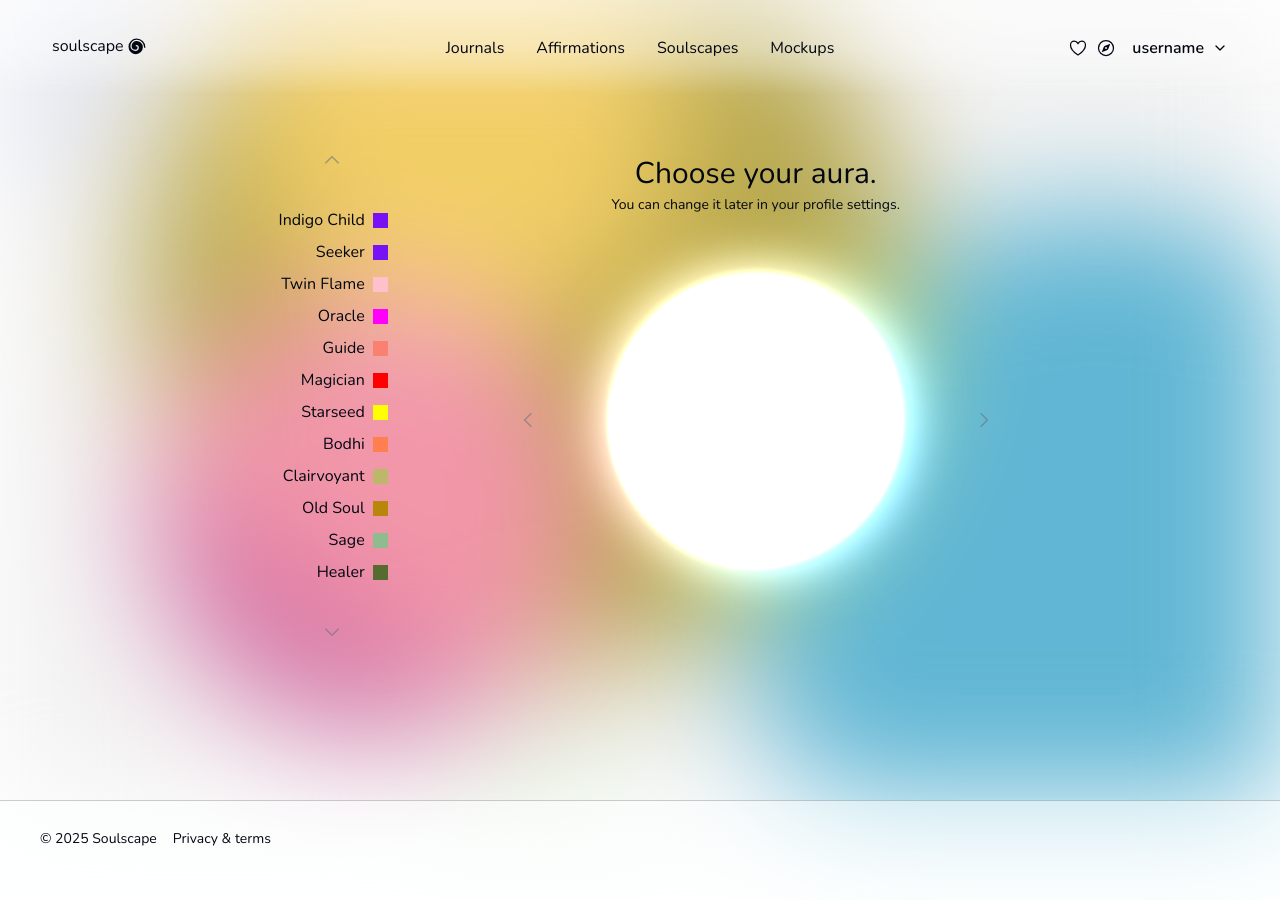
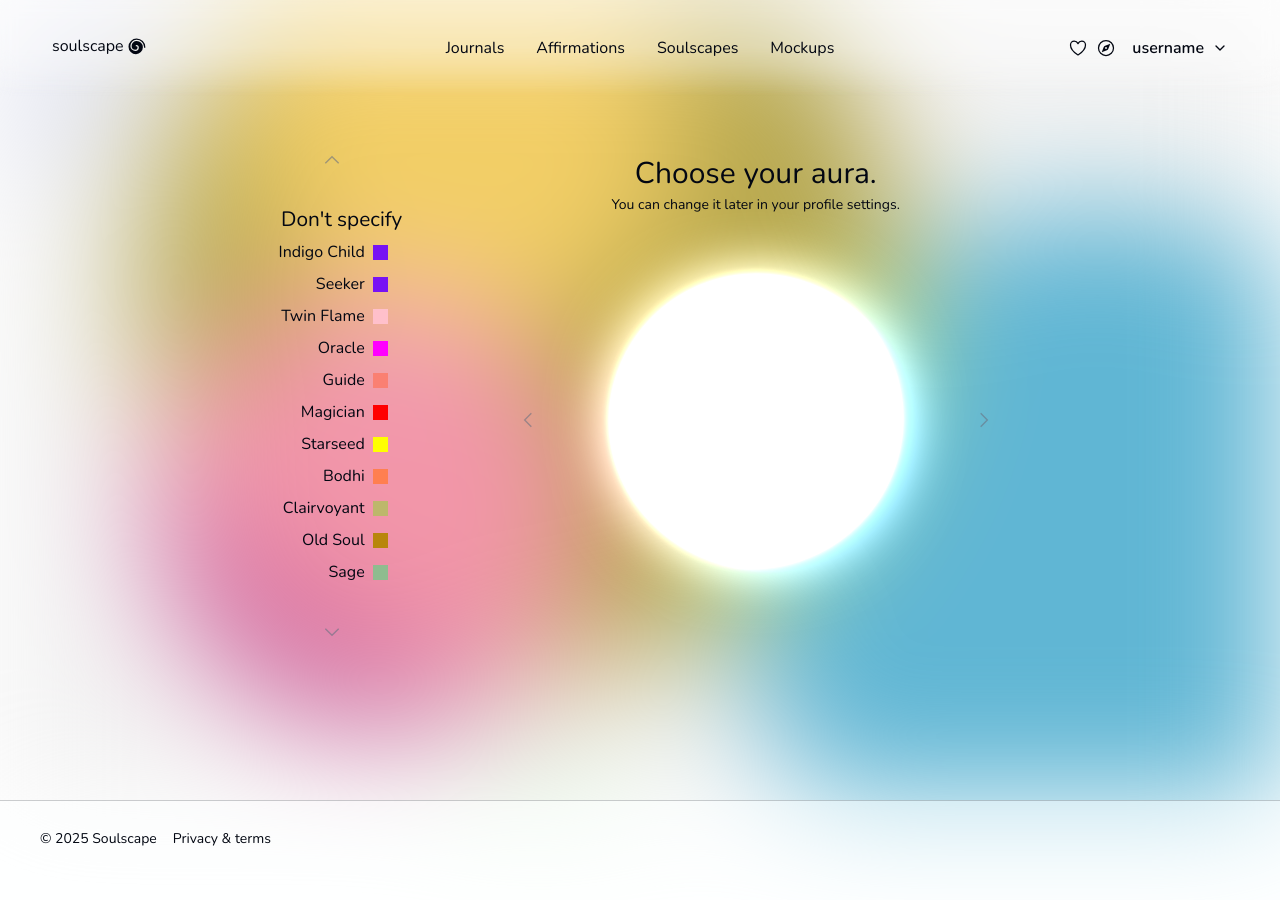
Before and after one commit to capt-ines/soulscape, a Next.js app: page /dashboard/settings/aura in a window 1280 px wide. Shown: the top 900 px of the page. Built offline with nearby package versions, Linux system fonts and the light colour scheme.

Commit message:
fix: next-themes bug fix

```diff
--- a/src/app/(main)/dashboard/settings/aura/page.tsx
+++ b/src/app/(main)/dashboard/settings/aura/page.tsx
@@ -7,7 +7,7 @@ import ArrowButton from "@/components/ArrowButton";
 import { themesData } from "@/constants/themes";
 
 const Aura = () => {
-  const { theme, setTheme } = useTheme();
+  const { theme, setTheme, systemTheme } = useTheme();
   const themeObject = themesData.find((t) => t.key === theme);
   const [currentIndex, setCurrentIndex] = useState(0);
   const listRef = useRef<HTMLUListElement | null>(null);
@@ -21,20 +21,15 @@ const Aura = () => {
   }, [themeObject]);
 
   useEffect(() => {
-    if (document.documentElement.className === "light") {
-      setTheme("indigoChild");
-    }
-    if (document.documentElement.className === "dark") {
-      setTheme("seeker");
-    }
-  }, []);
+    localStorage.getItem("theme");
+    if (theme !== "system") document.documentElement.classList.remove("dark");
+    document.documentElement.classList.remove("light");
+  }, [theme]);
 
   const nextTheme = () => {
     setCurrentIndex((prev) => {
       const newIndex = (prev + 1) % themesData.length;
       const newTheme = themesData[newIndex].key;
-      document.documentElement.classList.remove("light");
-      document.documentElement.classList.remove("dark");
       setTheme(newTheme);
       return newIndex;
     });
@@ -44,8 +39,6 @@ const Aura = () => {
     setCurrentIndex((prev) => {
       const newIndex = (prev - 1 + themesData.length) % themesData.length;
       const newTheme = themesData[newIndex].key;
-      document.documentElement.classList.remove("light");
-      document.documentElement.classList.remove("dark");
       setTheme(newTheme);
       return newIndex;
     });
@@ -57,9 +50,11 @@ const Aura = () => {
     swatch: string;
   }) => {
     const newTheme = t.key;
-    document.documentElement.classList.remove("light");
-    document.documentElement.classList.remove("dark");
     setTheme(newTheme);
+  };
+
+  const setSystemTheme = () => {
+    setTheme("system");
   };
 
   useEffect(() => {
@@ -80,7 +75,7 @@ const Aura = () => {
       }
     }
   }, [currentIndex]);
-
+  if (!theme) return;
   return (
     <section className="flex flex-col-reverse items-center justify-center gap-5 md:flex-row md:gap-2 lg:my-5 lg:gap-20 2xl:gap-30">
       <div className="flex flex-col items-center gap-1">
@@ -101,12 +96,18 @@ const Aura = () => {
           ref={listRef}
           className="no-scroll flex h-36 flex-col items-end overflow-x-hidden overflow-y-scroll scroll-smooth md:h-96"
         >
+          <li
+            onClick={setSystemTheme}
+            className={`${theme === "system" ? `scale-130 hover:scale-126` : ``} flex cursor-pointer items-center gap-2 px-5 py-1 whitespace-nowrap transition-transform duration-300 hover:scale-120`}
+          >
+            Don&#39;t specify
+          </li>
           {themesData.map((t, index) => (
             <li
               ref={(el) => (itemRefs.current[index] = el)}
               onClick={() => handleSwatchClick(t)}
               key={t.key}
-              className={`${themeObject?.key === t.key ? `scale-130 hover:scale-126` : ``} flex cursor-pointer items-center gap-2 px-5 py-1 whitespace-nowrap transition-transform duration-300 hover:scale-120`}
+              className={`${t.key === themeObject?.key ? `scale-130 hover:scale-126` : ``} flex cursor-pointer items-center gap-2 px-5 py-1 whitespace-nowrap transition-transform duration-300 hover:scale-120`}
             >
               {t.label}
               <div
```
